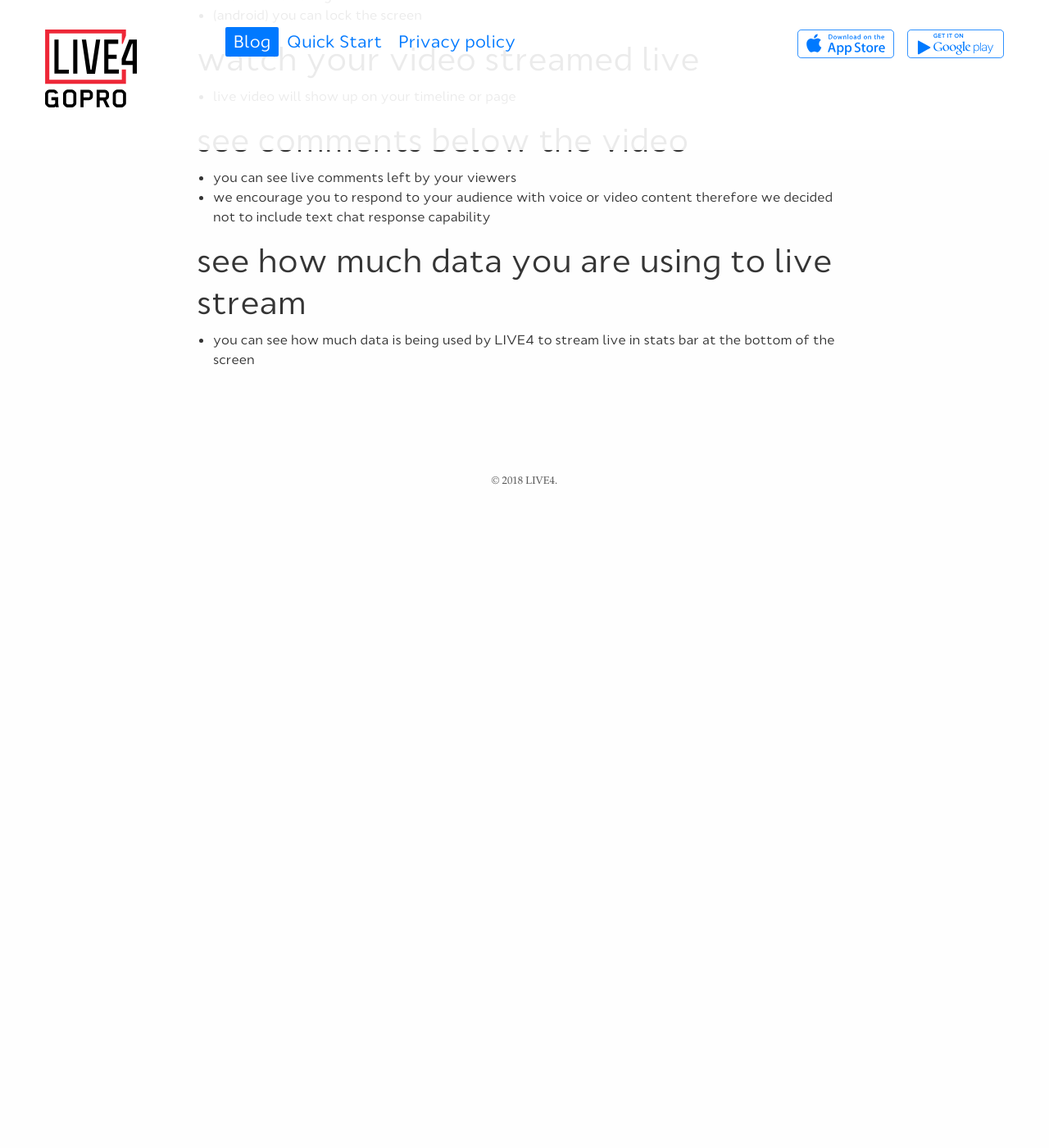
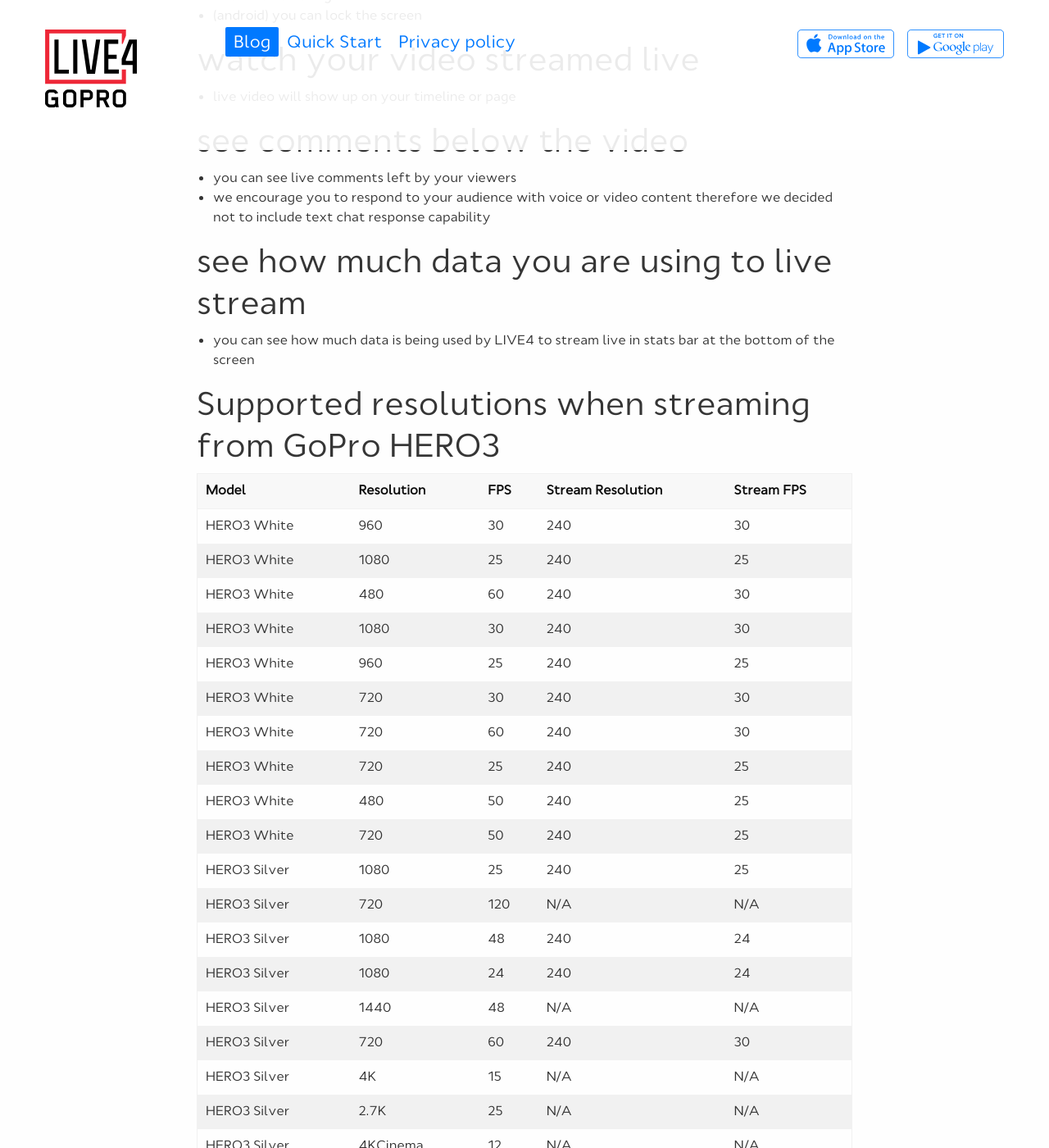
Before and after one commit to videogorillas/live4io, a Jekyll site: the page built from misc/hero3.md, in a window 1280 px wide and 1400 px high, scrolled down 1845 px. Shown: the whole window at 82% size. Built offline with Jekyll 4.4.1, drawn with Linux system fonts in a browser that asks for light colours; our own code applies the rules of GitHub Pages for plain Markdown files; before the commit the page ends 2475 px from its top, so only the background shows below that; some of the changed text lies outside the part shown.

Commit message:
supported resolutions

```diff
--- a/misc/hero3.md
+++ b/misc/hero3.md
@@ -1,6 +1,6 @@
 # How to stream from your GoPro HERO 3 to Facebook LIVE?
 
-You can stream live from your GoPro HERO 3 White, HERO 3 Silver, HERO 3 Black, HERO 3+ Silver, HERO 3+ Black all you need is your phone and LIVE4 GoPro app.
+You can stream live from your GoPro HERO3 White, HERO3 Silver, HERO3 Black, HERO3+ Silver, HERO3+ Black all you need is your phone and LIVE4 GoPro app.
 No special hardware or extra carrier plan needed.
 
 ## TODO photos
@@ -61,3 +61,106 @@
 
 ## see how much data you are using to live stream
   - you can see how much data is being used by LIVE4 to stream live in stats bar at the bottom of the screen
+
+## Supported resolutions when streaming from GoPro HERO3
+
+|Model|Resolution|FPS|Stream Resolution|Stream FPS|
+|-----|----------|---|-----------------|----------|
+HERO3 White|960|30|240|30
+HERO3 White|1080|25|240|25
+HERO3 White|480|60|240|30
+HERO3 White|1080|30|240|30
+HERO3 White|960|25|240|25
+HERO3 White|720|30|240|30
+HERO3 White|720|60|240|30
+HERO3 White|720|25|240|25
+HERO3 White|480|50|240|25
+HERO3 White|720|50|240|25
+HERO3 Silver|1080|25|240|25
+HERO3 Silver|720|120|N/A|N/A
+HERO3 Silver|1080|48|240|24
+HERO3 Silver|1080|24|240|24
+HERO3 Silver|1440|48|N/A|N/A
+HERO3 Silver|720|60|240|30
+HERO3 Silver|4K|15|N/A|N/A
+HERO3 Silver|2.7K|25|N/A|N/A
+HERO3 Silver|4KCinema|12|N/A|N/A
+HERO3 Silver|1440|30|240|30
+HERO3 Silver|2.7K|30|N/A|N/A
+HERO3 Silver|1440|24|240|24
+HERO3 Silver|960|48|240|24
+HERO3 Silver|1080|50|240|25
+HERO3 Silver|960|100|N/A|N/A
+HERO3 Silver|1440|25|240|25
+HERO3 Silver|1080|30|240|30
+HERO3 Silver|4K|13|N/A|N/A
+HERO3 Silver|2.7KCinema|24|N/A|N/A
+HERO3 Silver|1080|60|240|30
+HERO3 Silver|720|100|N/A|N/A
+HERO3 Silver|720|50|240|25
+HERO3 Black|1080|25|240|25
+HERO3 Black|720|120|N/A|N/A
+HERO3 Black|1080|48|240|24
+HERO3 Black|1080|24|240|24
+HERO3 Black|1440|48|N/A|N/A
+HERO3 Black|720|60|240|30
+HERO3 Black|4K|15|N/A|N/A
+HERO3 Black|2.7K|25|N/A|N/A
+HERO3 Black|4KCinema|12|N/A|N/A
+HERO3 Black|1440|30|240|30
+HERO3 Black|2.7K|30|N/A|N/A
+HERO3 Black|1440|24|240|24
+HERO3 Black|960|48|240|24
+HERO3 Black|1080|50|240|25
+HERO3 Black|960|100|N/A|N/A
+HERO3 Black|1440|25|240|25
+HERO3 Black|1080|30|240|30
+HERO3 Black|4K|13|N/A|N/A
+HERO3 Black|2.7KCinema|24|N/A|N/A
+HERO3 Black|1080|60|240|30
+HERO3 Black|720|100|N/A|N/A
+HERO3 Black|720|50|240|25
+HERO3+ Silver|960|30|240|30
+HERO3+ Silver|1080|25|240|25
+HERO3+ Silver|720|120|240|15
+HERO3+ Silver|480|60|240|30
+HERO3+ Silver|720|30|240|30
+HERO3+ Silver|720|60|240|30
+HERO3+ Silver|1080|50|240|25
+HERO3+ Silver|480|100|240|25
+HERO3+ Silver|960|60|240|30
+HERO3+ Silver|1080|30|240|15
+HERO3+ Silver|960|25|240|25
+HERO3+ Silver|960|50|240|25
+HERO3+ Silver|1080|60|240|12
+HERO3+ Silver|720|100|240|25
+HERO3+ Silver|720|25|240|25
+HERO3+ Silver|480|120|240|30
+HERO3+ Silver|480|50|240|25
+HERO3+ Silver|720|50|240|25
+HERO3+ Black|720|48|240|24
+HERO3+ Black|1080|48|N/A|N/A
+HERO3+ Black|1080|24|240|24
+HERO3+ Black|720|60|240|30
+HERO3+ Black|720|100|N/A|N/A
+HERO3+ Black|2.7K|30|N/A|N/A
+HERO3+ Black|960|48|240|24
+HERO3+ Black|960|100|N/A|N/A
+HERO3+ Black|1080|60|N/A|N/A
+HERO3+ Black|960|60|240|30
+HERO3+ Black|1080|30|240|30
+HERO3+ Black|4K|13|N/A|N/A
+HERO3+ Black|960|50|240|25
+HERO3+ Black|720|50|240|25
+HERO3+ Black|1440|24|240|24
+HERO3+ Black|2.7KCinema|24|N/A|N/A
+HERO3+ Black|1080|25|240|25
+HERO3+ Black|720|120|N/A|N/A
+HERO3+ Black|1440|48|N/A|N/A
+HERO3+ Black|480|240|N/A|N/A
+HERO3+ Black|4K|15|N/A|N/A
+HERO3+ Black|2.7K|25|N/A|N/A
+HERO3+ Black|4KCinema|12|N/A|N/A
+HERO3+ Black|1440|30|240|30
+HERO3+ Black|1080|50|240|25
+HERO3+ Black|1440|25|240|25
```
